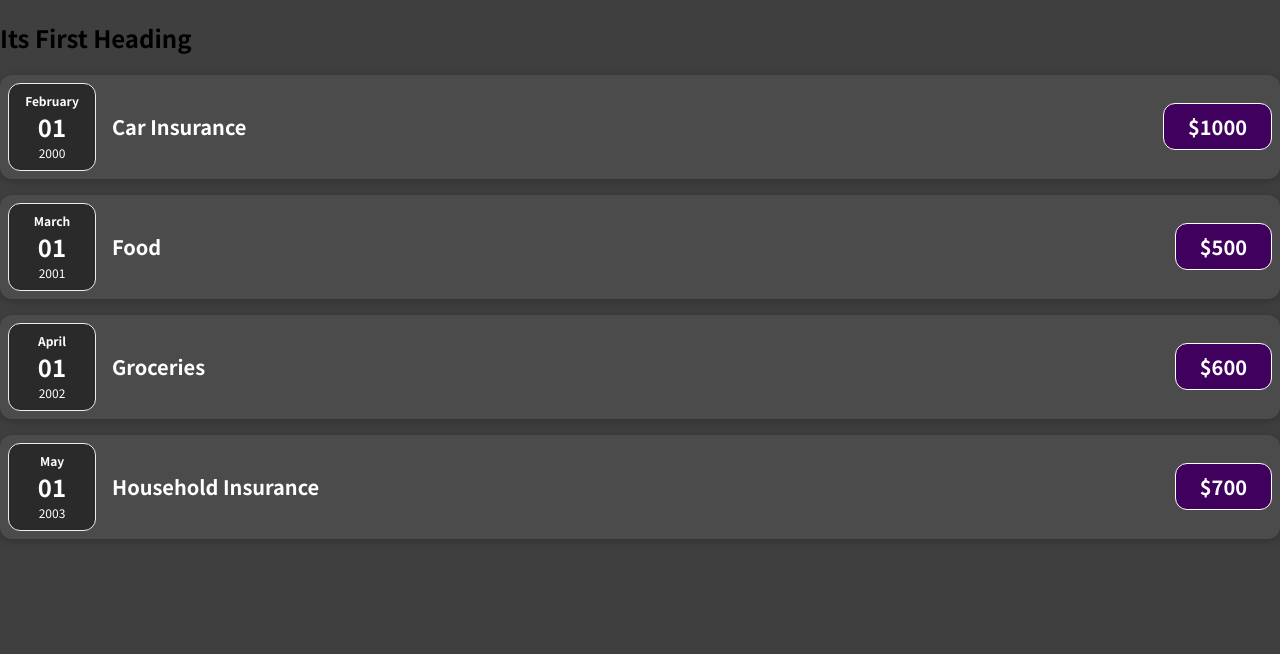
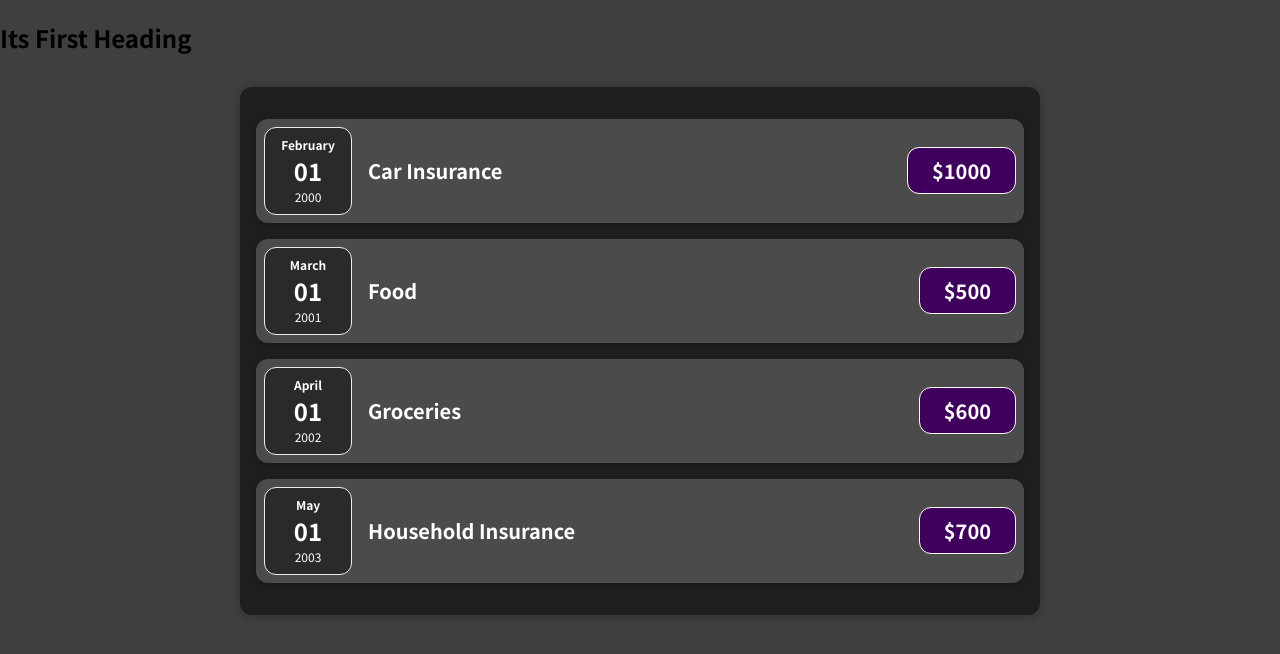
Before and after one commit to iamjunaidjutt/Expense-Tracker-App, a JavaScript app: page / in a window 1280 px wide. Shown: the top 654 px of the page. Built offline with nearby package versions, Linux system fonts and the light colour scheme; the HTML template or start-up script is replaced by a standard one.

Commit message:
complete first assignment as add new expenses component into the App.js

```diff
--- a/src/App.js
+++ b/src/App.js
@@ -1,5 +1,4 @@
-import ExpenseItem from "./components/ExpenseItem";
-
+import Expenses from "./components/Expenses";
 
 function App() {
   const expenses = [
@@ -31,10 +30,7 @@
   return (
     <>
       <h2>Its First Heading</h2>
-      <ExpenseItem title={expenses[0].title} amount={expenses[0].amount} date={expenses[0].date}></ExpenseItem>
-      <ExpenseItem title={expenses[1].title} amount={expenses[1].amount} date={expenses[1].date}></ExpenseItem>
-      <ExpenseItem title={expenses[2].title} amount={expenses[2].amount} date={expenses[2].date}></ExpenseItem>
-      <ExpenseItem title={expenses[3].title} amount={expenses[3].amount} date={expenses[3].date}></ExpenseItem>
+      <Expenses items={expenses}/>
     </>
   );
 }
--- /dev/null
+++ b/src/components/Expenses.css
@@ -0,0 +1,9 @@
+.expenses {
+	padding: 1rem;
+	background-color: rgb(31, 31, 31);
+	margin: 2rem auto;
+	width: 50rem;
+	max-width: 95%;
+	border-radius: 12px;
+	box-shadow: 0 1px 8px rgba(0, 0, 0, 0.25);
+}
--- /dev/null
+++ b/src/components/Expenses.js
@@ -0,0 +1,15 @@
+import ExpenseItem from './ExpenseItem';
+import './Expenses.css';
+
+const Expenses = props => {
+    return (
+        <div className='expenses'>
+            <ExpenseItem title={props.items[0].title} amount={props.items[0].amount} date={props.items[0].date} />
+            <ExpenseItem title={props.items[1].title} amount={props.items[1].amount} date={props.items[1].date} />
+            <ExpenseItem title={props.items[2].title} amount={props.items[2].amount} date={props.items[2].date} />
+            <ExpenseItem title={props.items[3].title} amount={props.items[3].amount} date={props.items[3].date} />
+        </div>
+    );
+};
+
+export default Expenses;
```
